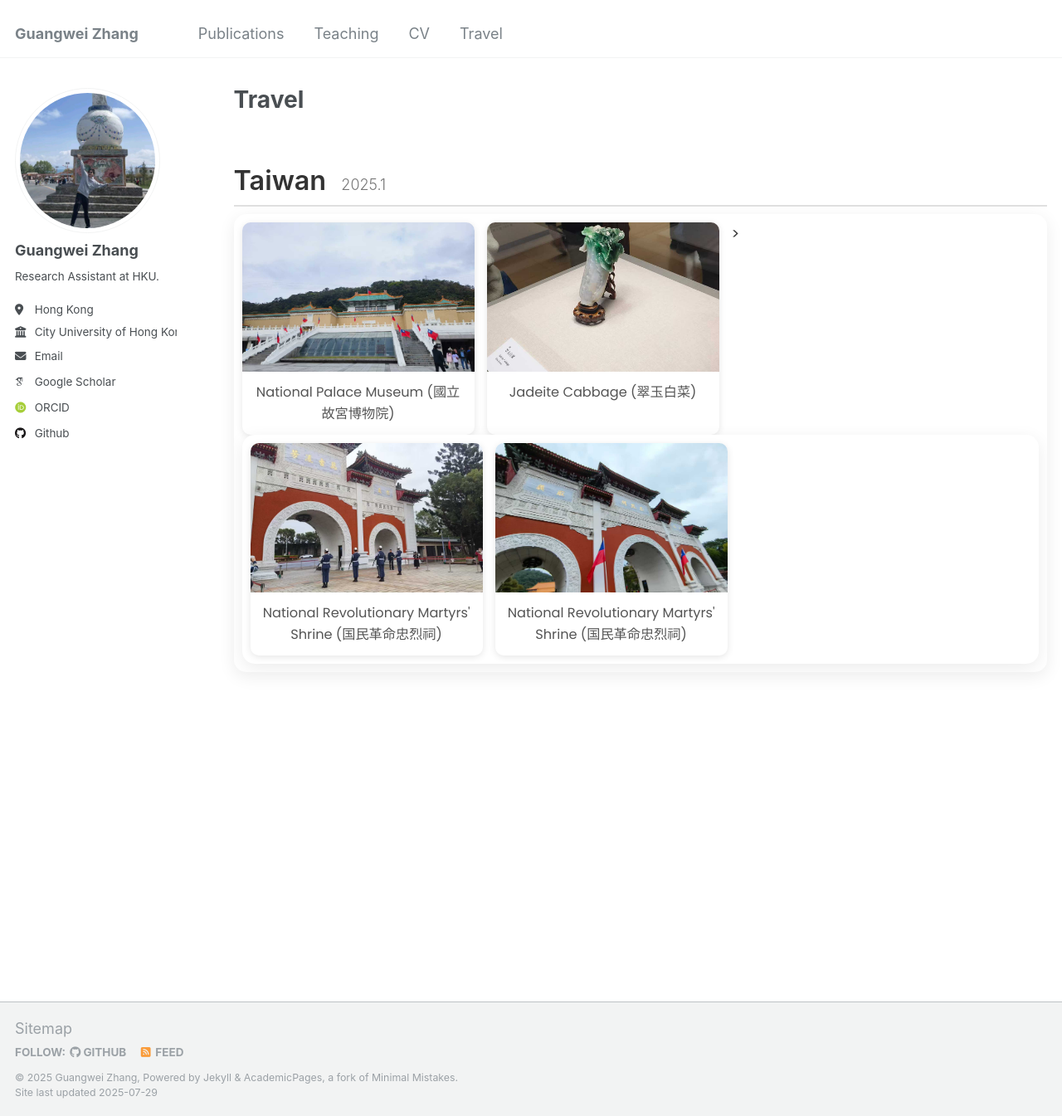
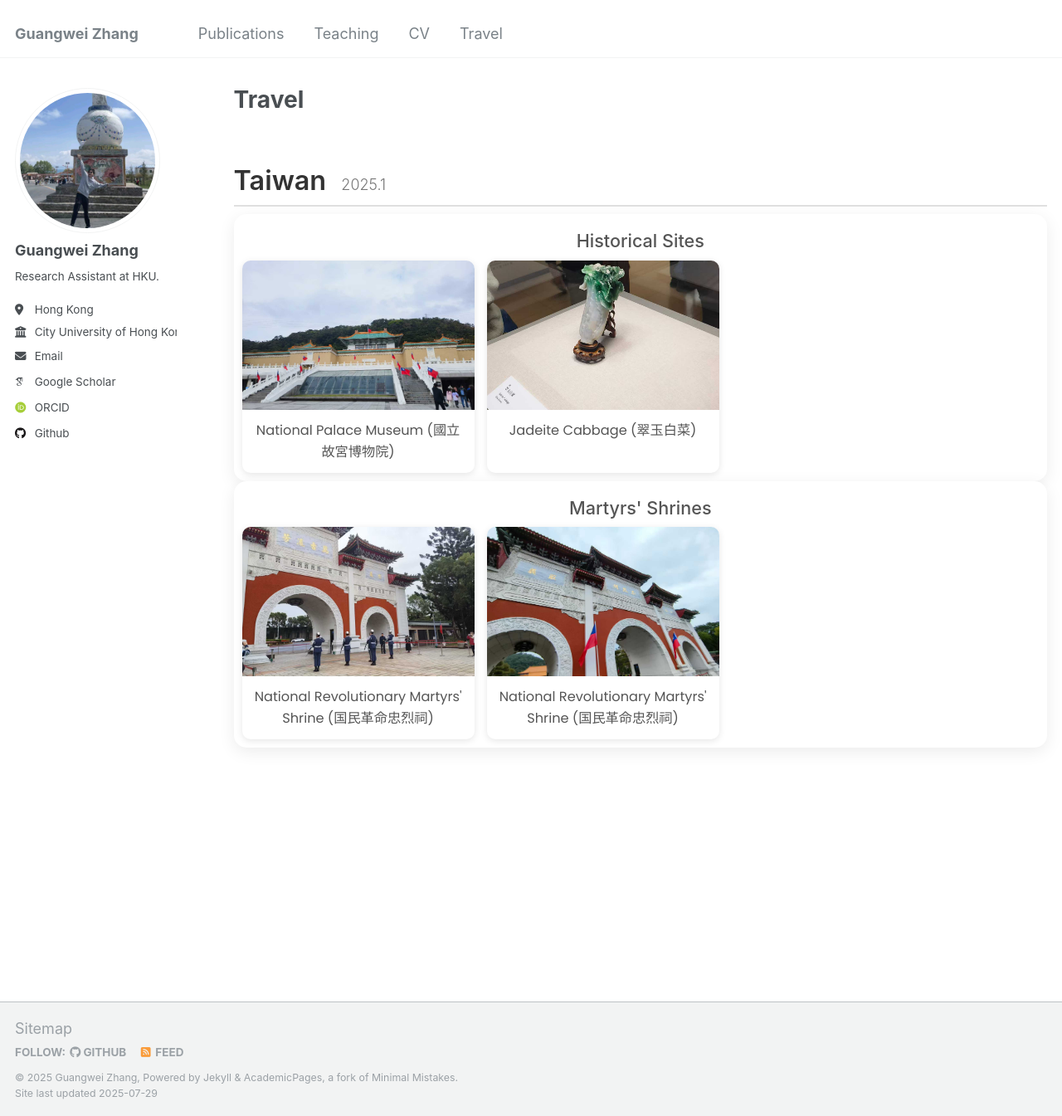
Before and after one commit to changhu73/changhu73.github.io, a Jekyll site: the page built from _pages/travel.md, in a window 1280 px wide and 1345 px high. Shown: the whole window at 83% size. Built offline with Jekyll 4.4.1, drawn with Linux system fonts in a browser that asks for light colours; some web fonts are replaced.

Commit message:
Update travel.md

```diff
--- a/_pages/travel.md
+++ b/_pages/travel.md
@@ -37,6 +37,14 @@ author_profile: true
       font-weight: 300;
       color: #777;
       margin-left: 10px;
+  }
+
+  .slider-title {
+    font-size: 1.2rem;
+    font-weight: 500;
+    margin: 10px 0;
+    color: #555;
+    text-align: center;
   }
 
   .slider-container {
@@ -110,40 +118,56 @@ author_profile: true
 <!-- This is the main HTML content for your travel page. -->
 <div class="travel-log-container">
 
-
   <div class="trip-section">
     <h2>Taiwan <span class="trip-date">2025.1</span></h2>
     <div class="slider-container">
+      <h3 class="slider-title">Historical Sites</h3>
       <div class="slider-track">
         <!-- Add photos for this trip here -->
         <div class="photo-card">
-          <img src="/images/travel/taiwan/taiwan1.jpg" alt="">
+          <img src="/images/travel/taiwan/taiwan1.jpg" alt="National Palace Museum">
           <div class="caption"><p>National Palace Museum (國立故宮博物院)</p></div>
         </div>
-            <div class="photo-card">
-          <img src="/images/travel/taiwan/taiwan2.jpg" alt="">
+        <div class="photo-card">
+          <img src="/images/travel/taiwan/taiwan2.jpg" alt="Jadeite Cabbage">
           <div class="caption"><p>Jadeite Cabbage (翠玉白菜)</p></div>
         </div>
->
-        </div>
-            <div class="slider-container">
+      </div>
+    </div>
+    <div class="slider-container">
+      <h3 class="slider-title">Martyrs' Shrines</h3>
       <div class="slider-track">
         <!-- Add photos for this trip here -->
         <div class="photo-card">
-          <img src="/images/travel/taiwan/taiwan11.jpg" alt="">
+          <img src="/images/travel/taiwan/taiwan11.jpg" alt="National Revolutionary Martyrs' Shrine">
           <div class="caption"><p>National Revolutionary Martyrs' Shrine (国民革命忠烈祠)</p></div>
         </div>
-            <div class="photo-card">
-          <img src="/images/travel/taiwan/taiwan12.jpg" alt="">
-          <div class="caption"><p>National Revolutionary Martyrs' Shrine (国民革命忠烈祠) </p></div>
+        <div class="photo-card">
+          <img src="/images/travel/taiwan/taiwan12.jpg" alt="National Revolutionary Martyrs' Shrine">
+          <div class="caption"><p>National Revolutionary Martyrs' Shrine (国民革命忠烈祠)</p></div>
         </div>
-        <!-- To add more photos to this trip, copy a photo-card block and paste it here. -->
       </div>
     </div>
+    <!-- New Slider Container -->
+    <!-- <div class="slider-container">
+      <h3 class="slider-title">Natural Landscapes</h3>
+      <div class="slider-track">
+        <div class="photo-card">
+          <img src="/images/travel/taiwan/taiwan3.jpg" alt="Taroko Gorge">
+          <div class="caption"><p>Taroko Gorge (太魯閣峽谷)</p></div>
+        </div>
+        <div class="photo-card">
+          <img src="/images/travel/taiwan/taiwan4.jpg" alt="Sun Moon Lake">
+          <div class="caption"><p>Sun Moon Lake (日月潭)</p></div>
+        </div>
+      </div>
+    </div> -->
+
   </div>
 
   <!-- To add a new trip, copy an entire .trip-section block and paste it here. -->
 
+</div>
 
 <!-- This script enables the drag-to-scroll functionality for all sliders. -->
 <script>
```
